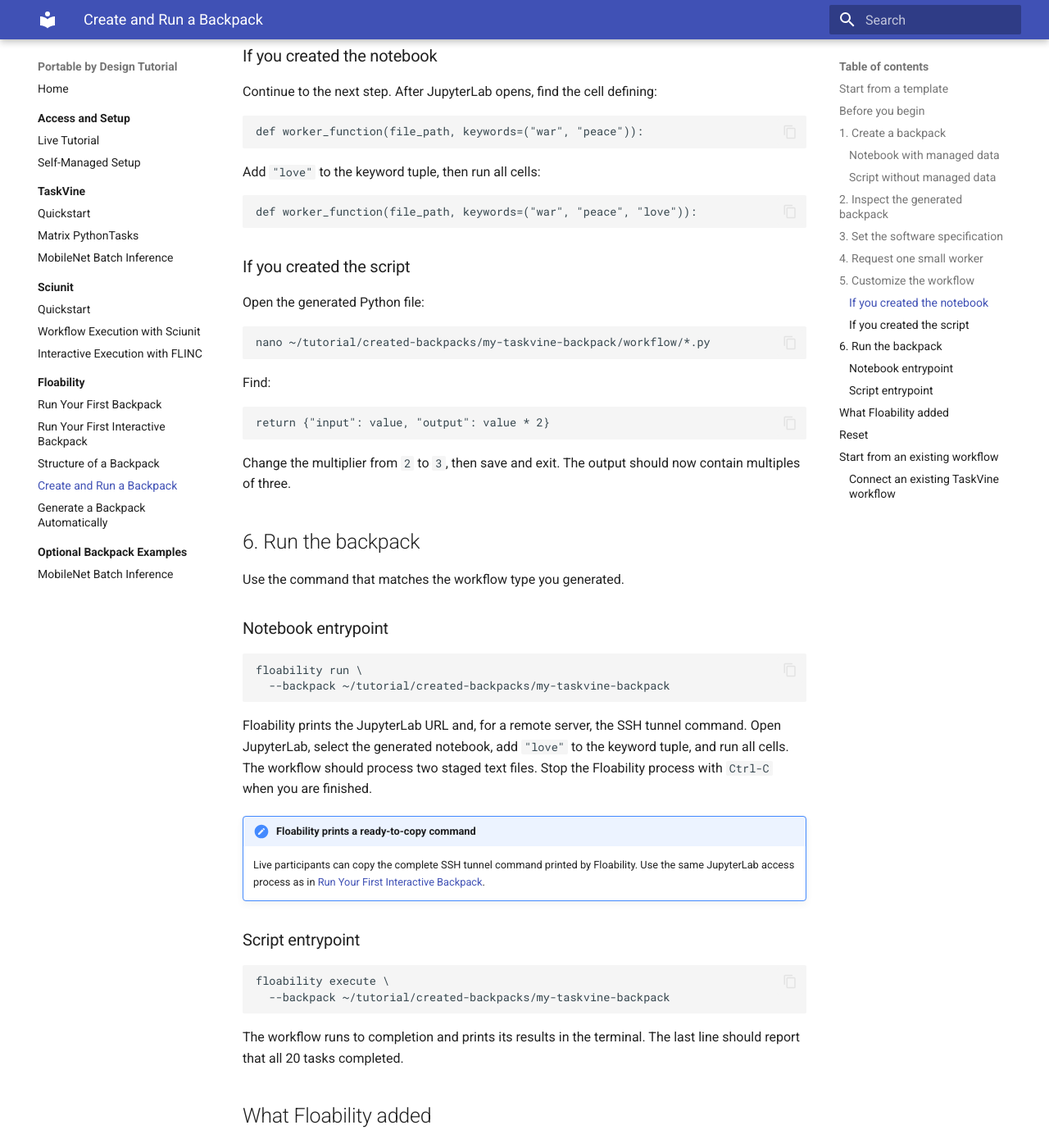
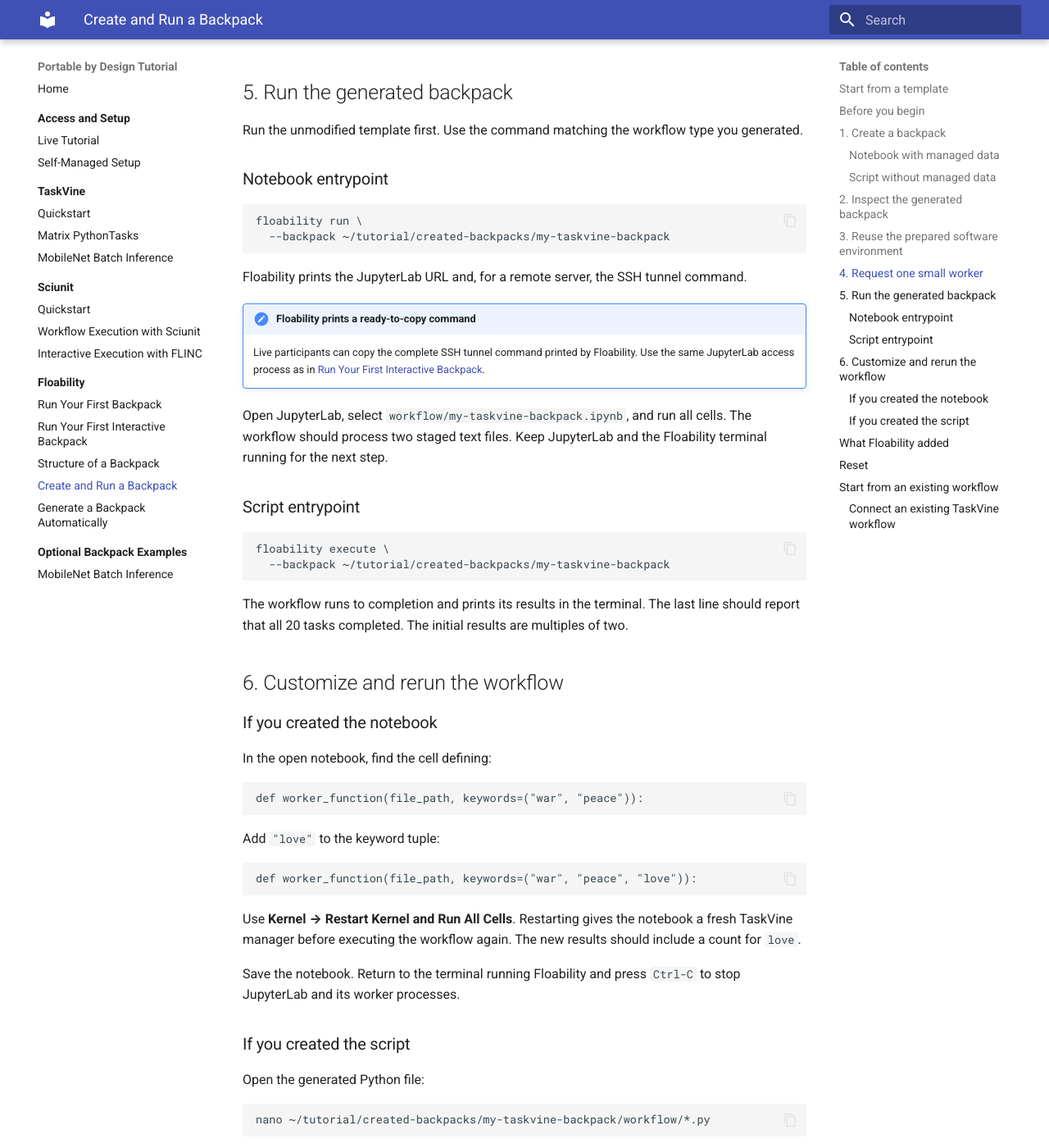
Before and after one commit to floability/tutorial-portable-by-design, an MkDocs documentation site: the page built from docs/04-floability/create-backpack.md, in a window 1280 px wide and 1400 px high, scrolled down 3050 px. Shown: the whole window at 82% size. Built offline with MkDocs 1.6.1 and Material for MkDocs 9.7.7, drawn with Linux system fonts in a browser that asks for light colours; some of the changed text lies outside the part shown.

Commit message:
Refine backpack creation exercise flow

````diff
--- a/docs/04-floability/create-backpack.md
+++ b/docs/04-floability/create-backpack.md
@@ -106,10 +106,11 @@
     └── local-sample.txt
 ```
 
-## 3. Set the software specification
+## 3. Reuse the prepared software environment
 
-Use the same pinned software specification as the matrix backpack you ran
-earlier:
+The generated backpack already contains a valid `environment.yml`. For the
+live exercise, replace it with the exact pinned specification used by the
+matrix backpack:
 
 ```bash
 cp ~/tutorial/examples/backpacks/matrix-multiplication-script/software/environment.yml \
@@ -117,10 +118,14 @@
 cat ~/tutorial/created-backpacks/my-taskvine-backpack/software/environment.yml
 ```
 
-The starter workflows do not require NumPy, but using the identical
-specification allows Floability to reuse the environment prepared by the
-matrix exercise. If you skipped that exercise, Floability creates the
-environment now.
+The starter workflows do not require NumPy. We use this identical file so
+Floability can reuse the environment prepared by the earlier matrix exercise
+instead of building another environment during the tutorial. If you skipped
+that exercise, Floability creates the environment now.
+
+This is a tutorial-time optimization, not a required backpack-creation step.
+For your own workflow, edit the generated file to describe its actual software
+dependencies.
 
 ## 4. Request one small worker
 
@@ -144,21 +149,64 @@
 Save with `Ctrl-O`, press `Enter`, and exit with `Ctrl-X`. Floability will use
 this file to start one local worker.
 
-## 5. Customize the workflow
+## 5. Run the generated backpack
+
+Run the unmodified template first. Use the command matching the workflow type
+you generated.
+
+### Notebook entrypoint
+
+```bash
+floability run \
+  --backpack ~/tutorial/created-backpacks/my-taskvine-backpack
+```
+
+Floability prints the JupyterLab URL and, for a remote server, the SSH tunnel
+command.
+
+!!! important "Floability prints a ready-to-copy command"
+
+    Live participants can copy the complete SSH tunnel command printed by
+    Floability. Use the same JupyterLab access process as in
+    [Run Your First Interactive Backpack](first-interactive-backpack.md#4-open-jupyterlab).
+
+Open JupyterLab, select `workflow/my-taskvine-backpack.ipynb`, and run all
+cells. The workflow should process two staged text files. Keep JupyterLab and
+the Floability terminal running for the next step.
+
+### Script entrypoint
+
+```bash
+floability execute \
+  --backpack ~/tutorial/created-backpacks/my-taskvine-backpack
+```
+
+The workflow runs to completion and prints its results in the terminal. The
+last line should report that all 20 tasks completed. The initial results are
+multiples of two.
+
+## 6. Customize and rerun the workflow
 
 ### If you created the notebook
 
-Continue to the next step. After JupyterLab opens, find the cell defining:
+In the open notebook, find the cell defining:
 
 ```python
 def worker_function(file_path, keywords=("war", "peace")):
 ```
 
-Add `"love"` to the keyword tuple, then run all cells:
+Add `"love"` to the keyword tuple:
 
 ```python
 def worker_function(file_path, keywords=("war", "peace", "love")):
 ```
+
+Use **Kernel → Restart Kernel and Run All Cells**. Restarting gives the
+notebook a fresh TaskVine manager before executing the workflow again. The
+new results should include a count for `love`.
+
+Save the notebook. Return to the terminal running Floability and press
+`Ctrl-C` to stop JupyterLab and its worker processes.
 
 ### If you created the script
 
@@ -177,37 +225,13 @@
 Change the multiplier from `2` to `3`, then save and exit. The output should
 now contain multiples of three.
 
-## 6. Run the backpack
-
-Use the command that matches the workflow type you generated.
-
-### Notebook entrypoint
-
-```bash
-floability run \
-  --backpack ~/tutorial/created-backpacks/my-taskvine-backpack
-```
-
-Floability prints the JupyterLab URL and, for a remote server, the SSH tunnel
-command. Open JupyterLab, select the generated notebook, add `"love"` to the
-keyword tuple, and run all cells. The workflow should process two staged text
-files. Stop the Floability process with `Ctrl-C` when you are finished.
-
-!!! important "Floability prints a ready-to-copy command"
-
-    Live participants can copy the complete SSH tunnel command printed by
-    Floability. Use the same JupyterLab access process as in
-    [Run Your First Interactive Backpack](first-interactive-backpack.md#4-open-jupyterlab).
-
-### Script entrypoint
-
 ```bash
 floability execute \
   --backpack ~/tutorial/created-backpacks/my-taskvine-backpack
 ```
 
-The workflow runs to completion and prints its results in the terminal. The
-last line should report that all 20 tasks completed.
+The second run should again complete 20 tasks, now returning multiples of
+three.
 
 ## What Floability added
 
````
